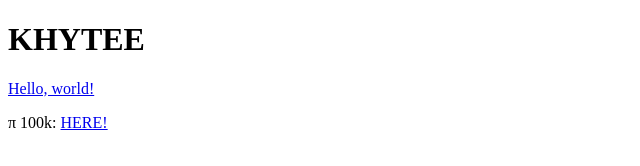
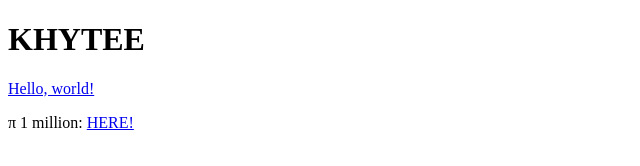
Before and after one commit to khytee/khytee.github.io, a plain HTML site: page index.html in a window 1280 px wide. Shown: the full height of the page, 0-640 px from the left. Drawn offline with Linux system fonts and the light colour scheme.

Commit message:
Update index.html

```diff
--- a/index.html
+++ b/index.html
@@ -10,6 +10,6 @@
             <h1>KHYTEE</h1>
         </header>
         <p><a href="./hello.py" download>Hello, world!</a></p>
-        <p>π 100k: <a href="./pi.txt" download>HERE!</a></p>
+        <p>π 1 million: <a href="./pi.txt" download>HERE!</a></p>
     </body>
 </html>
```
